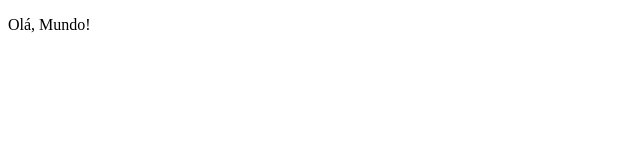
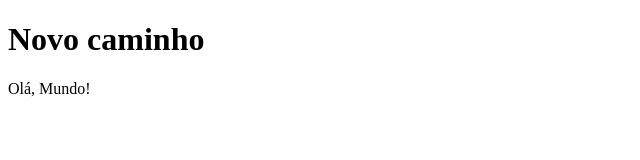
Before and after one commit to Marx-Color/container, a plain HTML site: page site/index.html in a window 1280 px wide. Shown: the whole page, without its empty margins (0-640 px from the left). Drawn offline with Linux system fonts and the light colour scheme.

Commit message:
Coloquei um título
Criei um README

```diff
--- a/site/index.html
+++ b/site/index.html
@@ -6,6 +6,7 @@
     <title>canteiroeobra</title>
 </head>
 <body>
+    <h1>Novo caminho</h1>
     <p>Olá, Mundo!</p>
 </body>
 </html>
```
